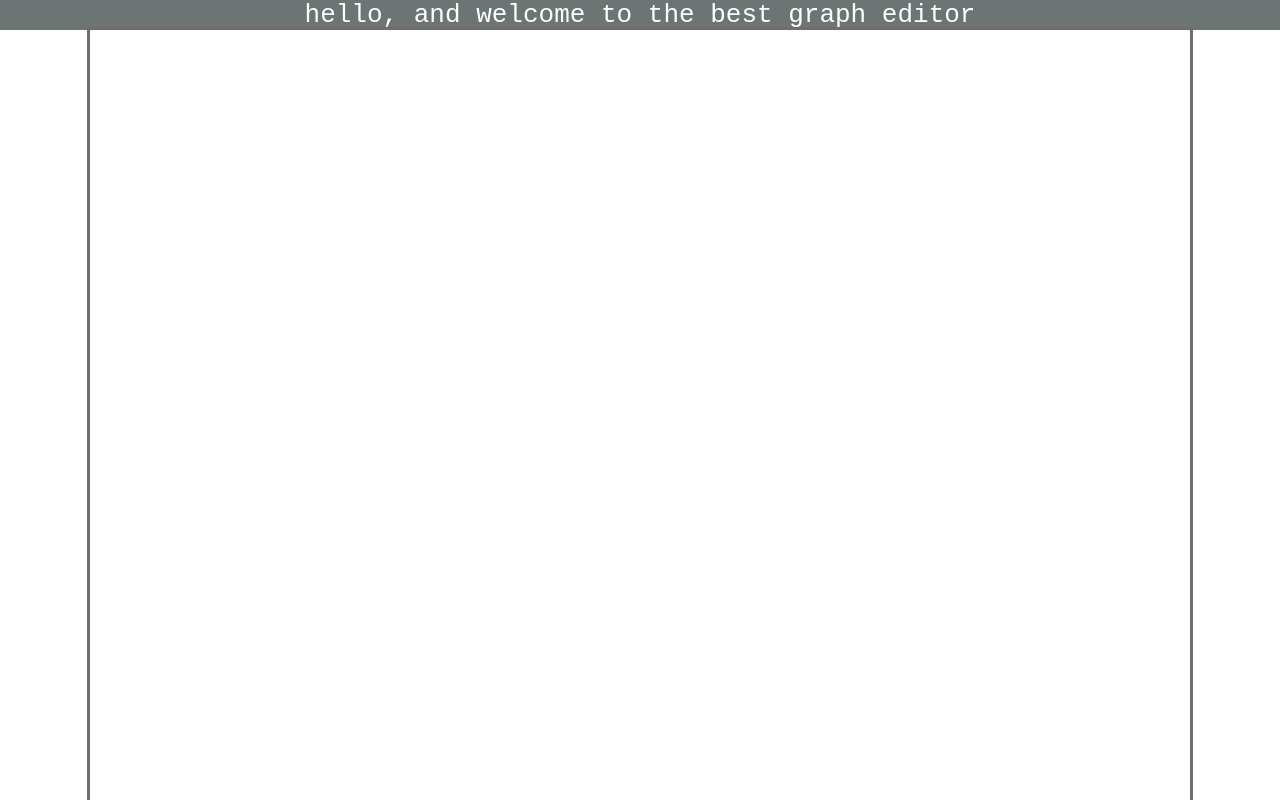
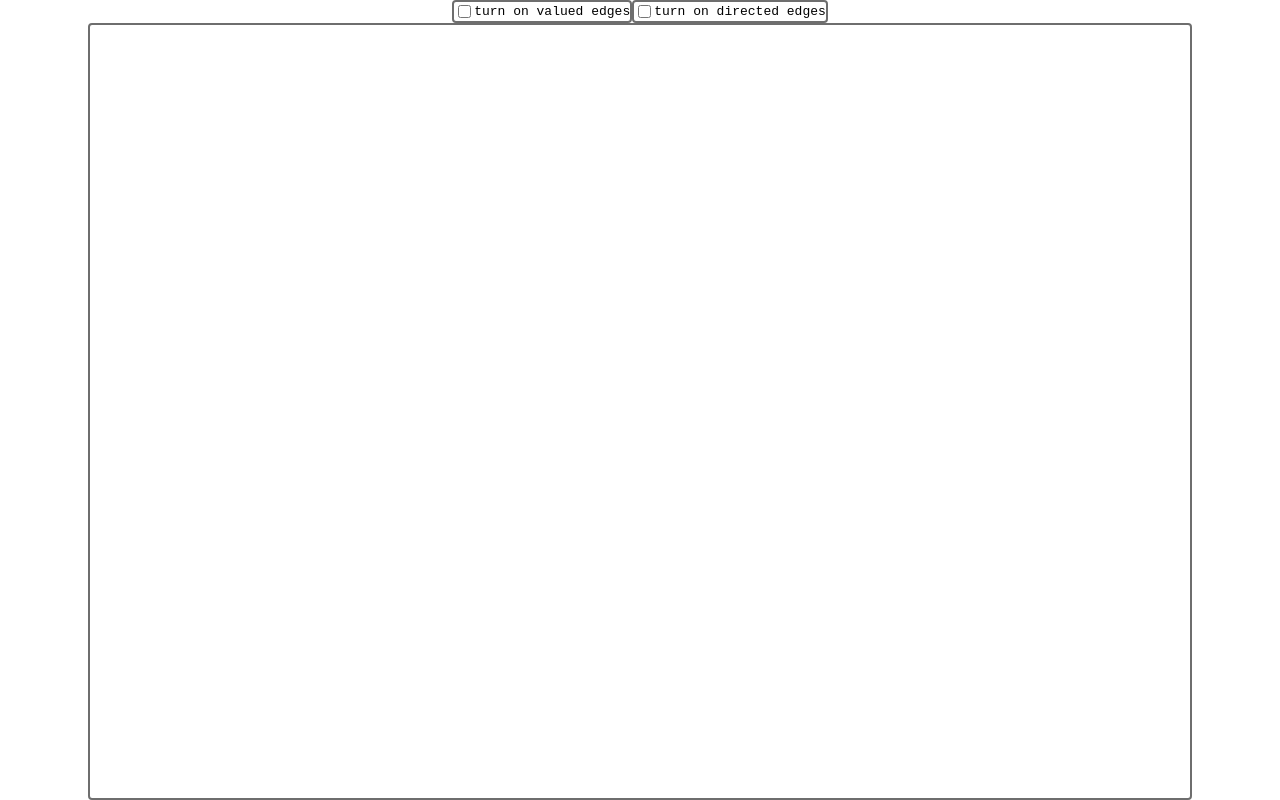
Before and after one commit to alexhamidi/graphit, a React (Vite) app in the folder frontend/: page / in a window 1280 px wide. Built offline with nearby package versions, Linux system fonts and the light colour scheme.

Commit message:
full directed implementation

```diff
--- a/frontend/src/App.tsx
+++ b/frontend/src/App.tsx
@@ -1,5 +1,6 @@
 import { useState, useEffect } from 'react'
 import Canvas from './Components/Canvas'
+import Options from './Components/Options'
 import { outOfBounds, getPosRelRect, getNodeAt, isNode } from './utils'
 import { Edge, Position, Node, LocatedEdge } from './interfaces'
 
@@ -11,8 +12,11 @@ const [seenEdges, setSeenEdges] = useState<number>(0);
 const [seenNodes, setSeenNodes] = useState<number>(0);
 const [shiftPressed, setShiftPressed] = useState<boolean>(false);
 const [mouseDownStationary, setMouseDownStationary] = useState<boolean>(false);
-const [canvasRect, setCanvasRect] = useState<DOMRect | null> (null)
+const [canvasRect, setCanvasRect] = useState<DOMRect | null>(null)
 const [editingObj, setEditingObj] = useState<LocatedEdge | Node | null>(null);
+
+const [edgeMode, setEdgeMode] = useState<boolean>(false);
+const [directedMode, setDirectedMode] = useState<boolean>(false);
 
 
 // Add edge
@@ -170,10 +174,14 @@ useEffect(() => {
 // Returned component
 return (
   <>
-    <header id='mainHead'>
+    {/* <header id='mainHead'>
       hello, and welcome to the best graph editor
-    </header>
+    </header> */}
     <main>
+      <Options
+        setEdgeMode={setEdgeMode}
+        setDirectedMode={setDirectedMode}
+      />
       <Canvas
         nodes={nodes}
         edges={edges}
@@ -187,6 +195,8 @@ return (
         handleEditObj={handleEditObj}
         editingObj={editingObj}
         setEditingObj={setEditingObj}
+        edgeMode={edgeMode}
+        directedMode={directedMode}
         />
     </main>
   </>
--- a/frontend/src/Components/Canvas.tsx
+++ b/frontend/src/Components/Canvas.tsx
@@ -3,7 +3,7 @@ import { getPosRelParent, getNodeAt, outOfBounds } from '../utils'
 import { Node, Position, Edge, TempEdge, LocatedEdge } from '../interfaces'
 import { circleRadius, textBoxAdjustment } from '../constants'
 
-interface CanvasProps {
+interface Props {
   nodes: Node[];
   edges: Edge[];
   handleAddEdge: (n1: string, n2: string) => void;
@@ -16,10 +16,12 @@ interface CanvasProps {
   handleEditObj: (obj : Node | LocatedEdge, newValue : string) => void;
   editingObj: LocatedEdge | Node | null;
   setEditingObj: React.Dispatch<React.SetStateAction<LocatedEdge | Node | null>>
+  edgeMode: boolean
+  directedMode: boolean
 }
 
 
-export default function Canvas({ nodes, edges, handleAddEdge, handleDeleteNode, handleUpdateNodePos, handleDeleteEdge, shiftPressed, setCanvasRect, canvasRect, handleEditObj, editingObj, setEditingObj}: CanvasProps) {
+export default function Canvas({ nodes, edges, handleAddEdge, handleDeleteNode, handleUpdateNodePos, handleDeleteEdge, shiftPressed, setCanvasRect, canvasRect, handleEditObj, editingObj, setEditingObj, edgeMode, directedMode}: Props) {
   const [dragPos, setDragPos] = useState<{x:number, y:number} | null>(null);
   const [dragging, setDragging] = useState<Node | null>(null);
   const [edging, setEdging] = useState<TempEdge | null>(null);
@@ -39,9 +41,11 @@ export default function Canvas({ nodes, edges, handleAddEdge, handleDeleteNode,
         p1: node.pos,
         p2: node.pos,
       })
-    } else {
+    } else { //this is bad but its ok for now
+      const pxOverflow = (Math.max((node.value.length * 10) - (circleRadius * 2 * 1.25), 0));
+      const adjustment = pxOverflow * .39
       setDragging(node);
-      setDragPos({x: startingMousePosRelCircle.x - (circleRadius * 2)/2.2, y: startingMousePosRelCircle.y - (circleRadius * 2)/2.2 });
+      setDragPos({x: startingMousePosRelCircle.x - (circleRadius * 2)/2.15 - adjustment, y: startingMousePosRelCircle.y - (circleRadius * 2)/2.15});
     }
   }
 
@@ -70,7 +74,7 @@ export default function Canvas({ nodes, edges, handleAddEdge, handleDeleteNode,
         p2: cursorPos,
       })
     }
-    if (selectedEdge) setSelectedEdge(null);
+    if (selectedEdge) setSelectedEdge(null); //only allow selected on click
     if (selectedNode) setSelectedNode(null);
   };
 
@@ -78,19 +82,20 @@ export default function Canvas({ nodes, edges, handleAddEdge, handleDeleteNode,
 
   // Mouse up - stop edging/dragging
   const handleMouseUp = (e: React.MouseEvent<SVGGElement, MouseEvent>) => {
-     if (shiftPressed && selectedEdge) { // not exactly workin
-      console.log('editing edge with value ', selectedEdge.value) //working
+     if (shiftPressed && selectedEdge && edgeMode) { // not exactly workin
       setEditingObj(selectedEdge);
       setSelectedEdge(null);
       setEdging(null);
+
     } else if (shiftPressed && selectedNode) {
-      console.log('editing node with value ', selectedNode.value)
       setEditingObj(selectedNode);
       setSelectedNode(null);
       setEdging(null);
+
     } else if (dragging) {
       setDragging(null);
       setDragPos(null);
+
     } else if (edging) { //dont add nodee if equal because already at the same
       const cursorPos = getPosRelParent(e);
       const cursorNode : Node | null = getNodeAt(cursorPos, nodes)
@@ -143,6 +148,9 @@ export default function Canvas({ nodes, edges, handleAddEdge, handleDeleteNode,
 
   // Returned component
   return (<>
+    {/*
+        Editing Text boxes
+    */}
     {editingObj && (
       <form
         onSubmit={(e) => {
@@ -165,6 +173,9 @@ export default function Canvas({ nodes, edges, handleAddEdge, handleDeleteNode,
         <input type="submit" style={{ display: "none" }} />
       </form>
       )}
+      {/*
+          Main canvas component
+      */}
       <svg
         className="component"
         id="canvas"
@@ -173,6 +184,35 @@ export default function Canvas({ nodes, edges, handleAddEdge, handleDeleteNode,
         onMouseMove={handleMouseMove}
         onMouseUp={handleMouseUp}
       >
+        {/*
+          Definition for arrowhead
+        */}
+        <defs>
+          <marker
+            id="arrow-head"
+            viewBox="0 0 10 10"
+            refX={circleRadius+4}
+            refY="5"
+            markerWidth="6"
+            markerHeight="6"
+            orient="auto-start-reverse">
+            <path d="M 0 0 L 10 5 L 0 10 z" />
+          </marker>
+        </defs>
+        {/*
+          Edge currently being created
+        */}
+        {edging && <line
+          x1 = {edging.p1.x}
+          y1 = {edging.p1.y}
+          x2 = {edging.p2.x}
+          y2 = {edging.p2.y}
+          stroke="black"
+          strokeWidth="2"
+        ></line>}
+        {/*
+          All edges
+        */}
         {edges.map(edge => {
         const node1 = nodes.find((node) => node.id === edge.n1);
         const node2 = nodes.find((node) => node.id === edge.n2);
@@ -211,9 +251,10 @@ export default function Canvas({ nodes, edges, handleAddEdge, handleDeleteNode,
             y2={node2.pos.y}
             stroke="black"
             strokeWidth="2"
+            {...(directedMode && { markerEnd: "url(#arrow-head)" })}
             />
-        {/* Text */}
-        <text
+          {/* Text background */}
+          {edgeMode && <><text
             x={labelPos.x}
             y={labelPos.y}
             dy="0.35em"
@@ -224,6 +265,7 @@ export default function Canvas({ nodes, edges, handleAddEdge, handleDeleteNode,
           >
             {'I'.repeat(edge.value.length)}
           </text>
+          {/* Actual edge value */}
           <text
             x={labelPos.x}
             y={labelPos.y}
@@ -232,18 +274,12 @@ export default function Canvas({ nodes, edges, handleAddEdge, handleDeleteNode,
             pointerEvents="none"
           >
             {edge.value}
-        </text>
+          </text></>}
       </g>
-
       })}
-      {edging && <line
-        x1 = {edging.p1.x}
-        y1 = {edging.p1.y}
-        x2 = {edging.p2.x}
-        y2 = {edging.p2.y}
-        stroke="black"
-        strokeWidth="2"
-      ></line>}
+      {/*
+         All nodes
+      */}
       {nodes.map(node => (
         <g
           key={node.id}
--- a/frontend/src/Components/Options.tsx
+++ b/frontend/src/Components/Options.tsx
@@ -1,16 +1,27 @@
-import react from 'react'
-import { Position } from '../App'
-
 interface Props {
-    handleAddNode:(cursorPos: Position | null) => void;
+    setEdgeMode: React.Dispatch<React.SetStateAction<boolean>>;
+    setDirectedMode: React.Dispatch<React.SetStateAction<boolean>>;
 }
 
-export default function Options({ handleAddNode } : Props) {
-
+export default function Options({ setEdgeMode, setDirectedMode }: Props) {
     return (
-        <div className="component" id='options'>
-            <header>Options</header>
-            <input type='button' onClick={()=>handleAddNode(null)} value='add node'/>
+        <div id="optionsRow">
+            <form className="component">
+                <input
+                    type="checkbox"
+                    onChange={() => setEdgeMode(prev => !prev)}
+                    id="edgeMode"
+                />
+                <label htmlFor="edgeMode">turn on valued edges</label>
+            </form>
+            <form className="component">
+                <input
+                    type="checkbox"
+                    onChange={() => setDirectedMode(prev => !prev)}
+                    id="directedMode"
+                />
+                <label htmlFor="directedMode">turn on directed edges</label>
+            </form>
         </div>
-    )
+    );
 }
--- a/frontend/src/styles.css
+++ b/frontend/src/styles.css
@@ -13,7 +13,7 @@
     overflow:hidden
 }
 
-#mainHead {
+/* #mainHead {
     width:100vw;
     height:2em;
     background-color:rgb(108, 116, 116);
@@ -22,19 +22,30 @@
     justify-content:center;
     align-items:center;
     font-size:2em
+} */
+
+.component {
+    border:2px solid rgb(110, 110, 110);
+    border-radius:4px;
+    user-select: none;
 }
 
-.component {
-    border:3px solid rgb(110, 110, 110);
-    border-radius:4px;
+#optionsRow {
+    display:flex;
+    flex-direction:row;
+}
+
+#optionsRow > form {
+    display:flex;
+    align-items:center;
 }
 
 main {
     display:flex;
-    flex-direction:row;
+    flex-direction:column;
     align-items:center;
+    justify-content:center;
     height:100%;
-
 }
 
 #options {
@@ -45,5 +56,4 @@ main {
 #canvas {
     width:1100px;
     height:800px;
-    margin:5px
 }
--- a/frontend/src/utils.ts
+++ b/frontend/src/utils.ts
@@ -3,7 +3,7 @@ import { circleRadius } from './constants'
 
 // App
 export function outOfBounds(pos : Position, canvasDims : DOMRect | null) : boolean {
-  return (pos.x < 0 || pos.x > canvasDims!.width || pos.y < 0 || pos.y > canvasDims!.height);
+  return (pos.x < 10 || pos.x > canvasDims!.width || pos.y < 10 || pos.y > canvasDims!.height);
 }
 
 export function getPosRelRect (pos : Position, canvasDims : DOMRect | null) : Position {
@@ -32,3 +32,33 @@ export function getNodeAt(pos: Position, nodes: Node[]): Node | null { //want to
   }
   return null;
 }
+
+export function getDistance(pos1 : Position, pos2 : Position) : number {
+  const distance = Math.sqrt((pos1.x-pos2.x) * (pos1.x-pos2.x) + (pos1.y-pos2.y) * (pos1.y-pos2.y));
+  return distance;
+}
+
+export function getArrowPos(node1 : Node, node2 : Node) : Position { // how tf is it all nan
+  const nodeDistance : number = getDistance(node1.pos, node2.pos);
+  const arrowDistance : number = nodeDistance-circleRadius*1.3;
+
+
+  // console.log(arrowDistance);
+  // console.log(nodeDistance);
+
+  const scale : number = arrowDistance / nodeDistance;
+
+  // console.log(scale);
+
+  const newRelX : number = scale * (node2.pos.x - node1.pos.x);
+  const newRelY : number = scale * (node2.pos.y - node1.pos.y);
+
+  // console.log(newRelX, newRelY)
+
+  const newXPos : number = node1.pos.x + newRelX;
+  const newYPos : number = node1.pos.y + newRelY;
+
+  const newPos : Position = {x:newXPos,y:newYPos};
+  // console.log(newPos);df
+  return newPos;
+}
```
Lines whose indentation alone changed are shown as unchanged.
